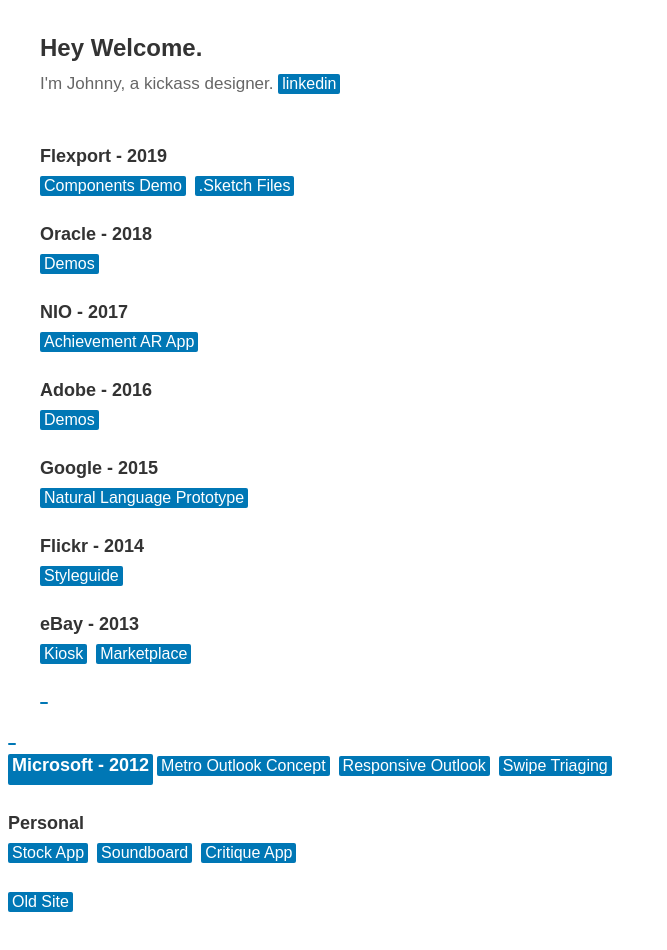
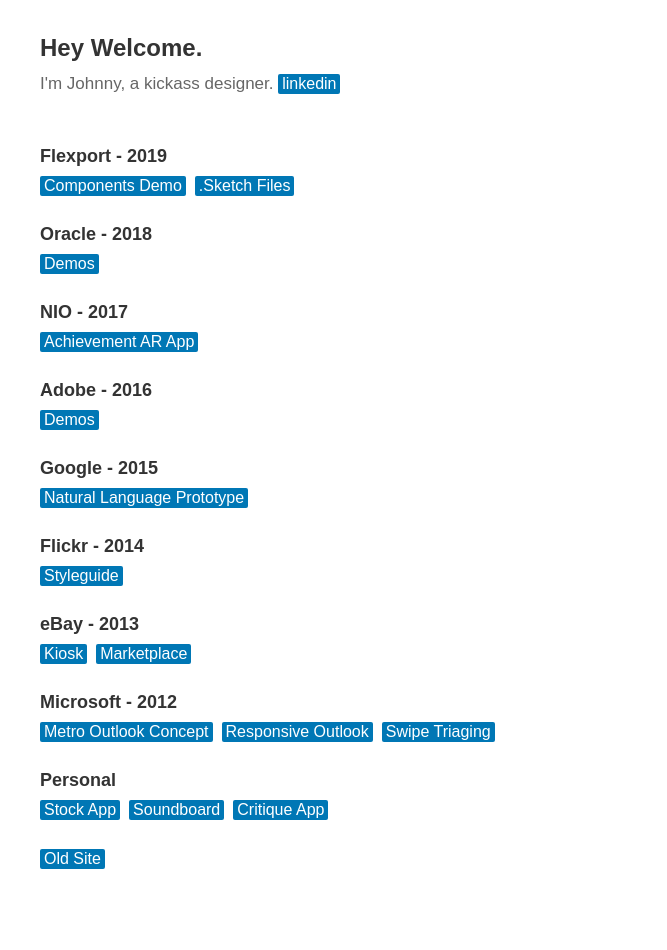
Before and after one commit to jackiehehir/saturation, a plain HTML site: page index.html in a window 1280 px wide. Shown: the whole page, without its empty margins (0-667 px from the left). Drawn offline with Linux system fonts and the light colour scheme.

Commit message:
Update index.html

```diff
--- a/index.html
+++ b/index.html
@@ -61,7 +61,7 @@
             <div class=group>
                 <h2>eBay - 2013</h2>
                 <a href="http://rucksack.io/work/files/ebaynow2.mp4" target="_blank">Kiosk</a>
-                <a href="http://rucksack.io/work/mall/mall grey 3" targe="_blank">Marketplace</div>
+                <a href="http://rucksack.io/work/mall/mall grey 3" targe="_blank">Marketplace</a>
             </div>
             <div class=group>
                 <h2>Microsoft - 2012</h2>
```
